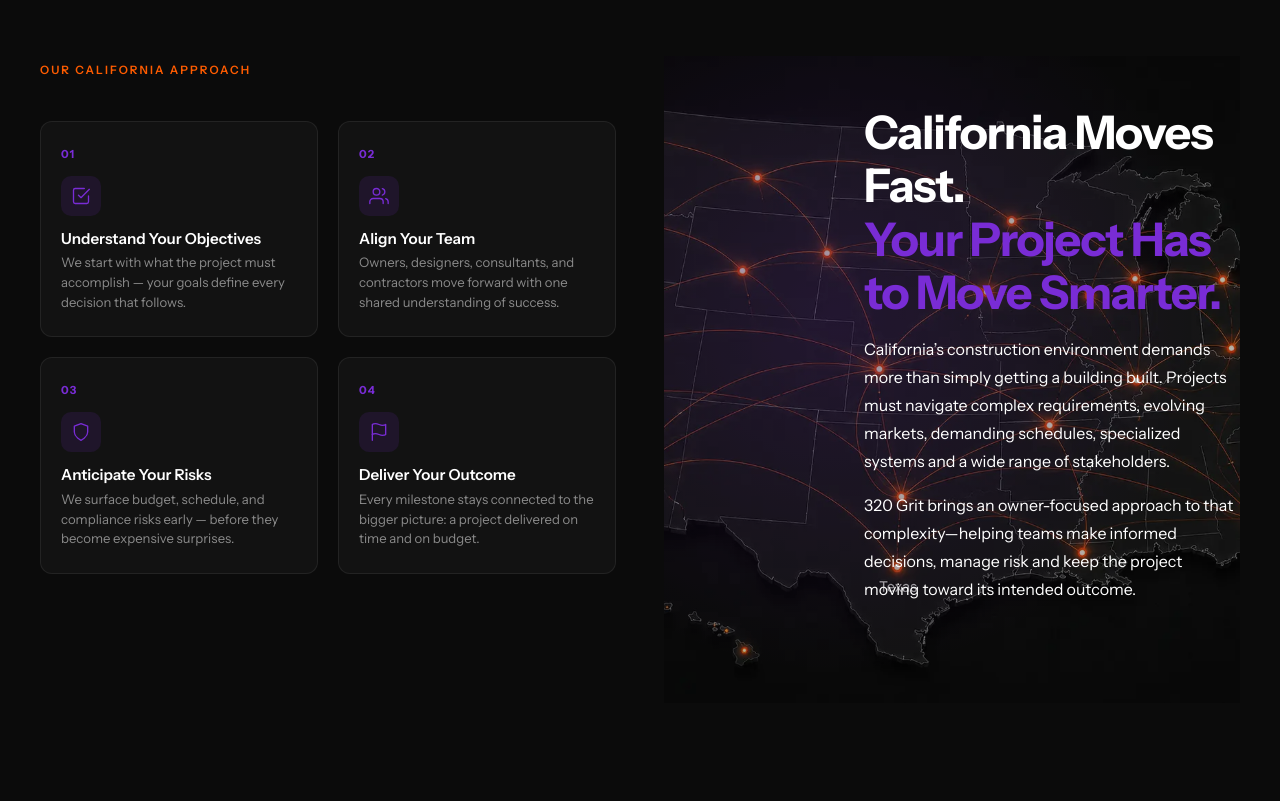
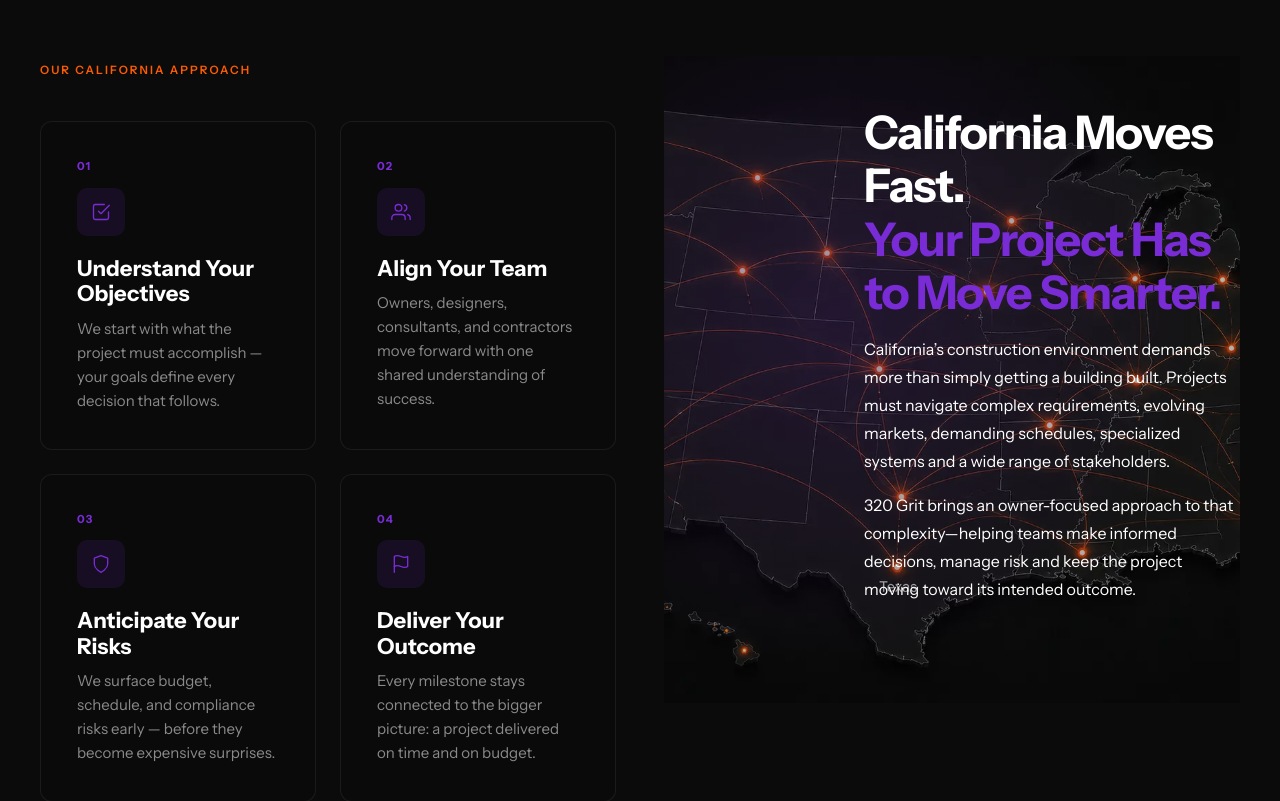
Before and after one commit to TaimoorWajid/website-320grit-angular, an Angular app: page /locations/california in a window 1280 px wide. Shown: the part 820-1621 px from the top of the page. Built offline with nearby package versions, Linux system fonts and the light colour scheme.

Commit message:
California approach cards: match design-build card styling

```diff
--- a/src/app/features/locations/shared/_ca-base.scss
+++ b/src/app/features/locations/shared/_ca-base.scss
@@ -212,22 +212,21 @@ $ca-font: 'Inter', system-ui, -apple-system, 'Segoe UI', sans-serif;
 .ca-approach-row {
   display: grid;
   grid-template-columns: 1fr 1fr;
-  gap: 1.25rem;
+  gap: 24px;
   margin-top: 1.5rem;
 }
 @media (max-width: 600px) {
   .ca-approach-row { grid-template-columns: 1fr; }
 }
 .ca-approach-step {
-  background: $ca-card;
+  background: #0a0a0a;
   border: 1px solid $ca-border;
   border-radius: 12px;
-  padding: 1.5rem 1.25rem;
-  transition: all 0.4s $ca-ease;
+  padding: 36px;
+  transition: border-color 0.3s ease, box-shadow 0.3s ease;
 }
 .ca-approach-step:hover {
   border-color: rgba(121, 44, 213, 0.3);
-  transform: translateY(-4px);
 }
 .ca-step-num {
   font-size: 0.7rem;
@@ -237,27 +236,32 @@ $ca-font: 'Inter', system-ui, -apple-system, 'Segoe UI', sans-serif;
   margin-bottom: 0.75rem;
 }
 .ca-step-icon {
-  width: 40px;
-  height: 40px;
+  width: 48px;
+  height: 48px;
   border-radius: 10px;
-  background: $hc-purple-soft;
+  background: rgba(121, 44, 213, 0.12);
   display: flex;
   align-items: center;
   justify-content: center;
   color: $hc-purple;
-  margin-bottom: 0.85rem;
+  margin-bottom: 20px;
+  transition: all 0.35s ease;
 }
-.ca-step-icon svg { width: 20px; height: 20px; }
+.ca-approach-step:hover .ca-step-icon {
+  background: $hc-purple;
+  color: #fff;
+}
+.ca-step-icon svg { width: 24px; height: 24px; }
 .ca-approach-step h3 {
-  font-size: 0.95rem;
-  font-weight: 600;
+  font-size: 22px;
+  font-weight: 700;
   color: #fff;
-  margin-bottom: 0.4rem;
+  margin: 0 0 10px;
 }
 .ca-approach-step p {
-  font-size: 0.82rem;
+  font-size: 15px;
+  line-height: 1.6;
   color: $ca-muted;
-  line-height: 1.5;
   margin: 0;
 }
 
```
